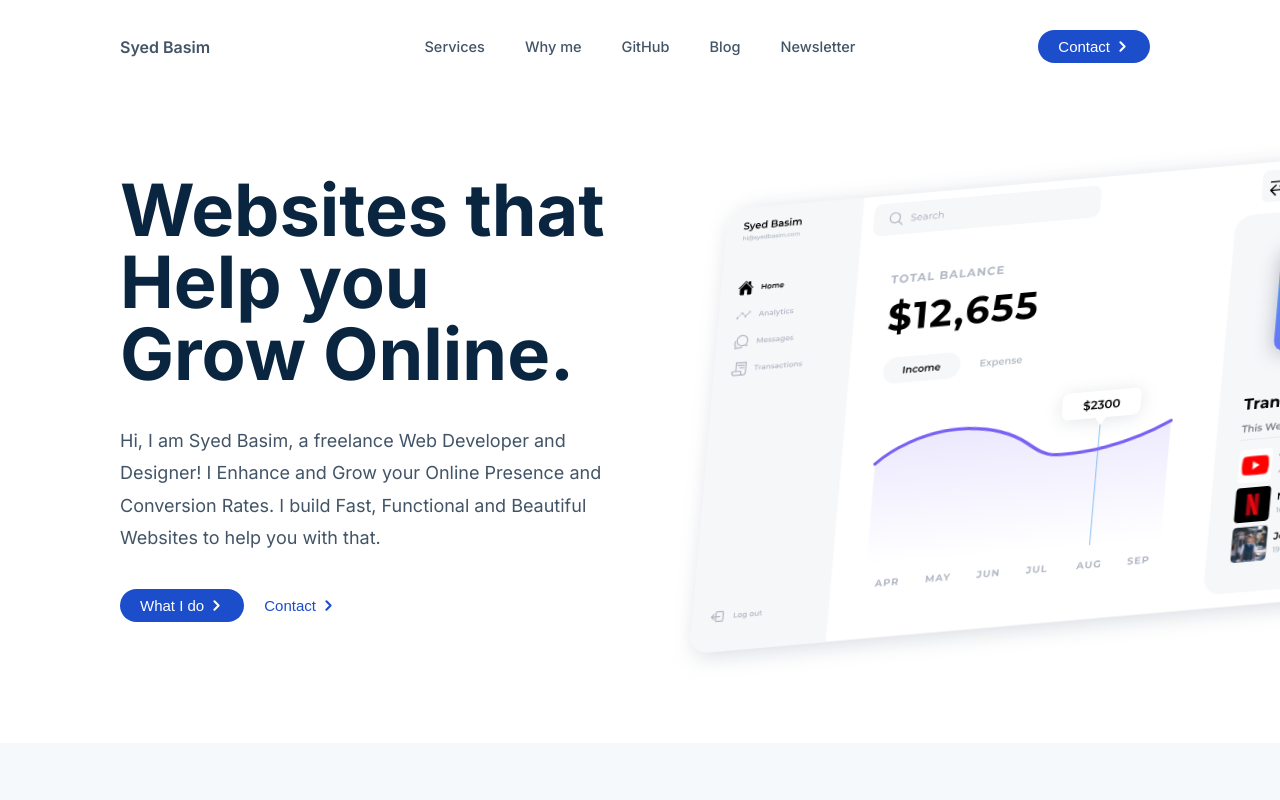
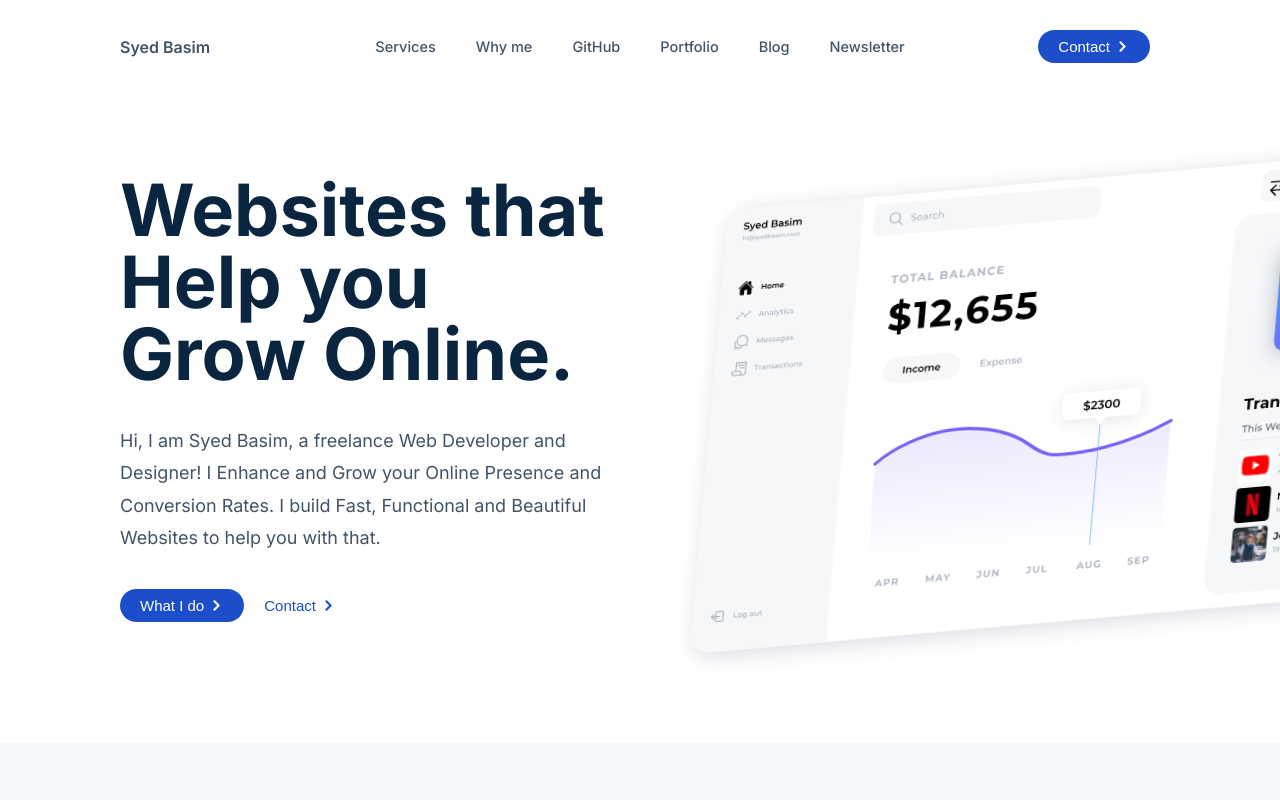
Before and after one commit to thesyedbasim/personal-website-v1, a Next.js app: page / in a window 1280 px wide. Shown: the top 800 px of the page. Built offline with nearby package versions, Linux system fonts and the light colour scheme.

Commit message:
add fueler portfolio link in navbar

```diff
--- a/components/nav/Navigation.tsx
+++ b/components/nav/Navigation.tsx
@@ -23,7 +23,7 @@ const Navigation = () => {
 
 	useEffect(() => {
 		if (process.browser) {
-			if (window.innerWidth > 850) {
+			if (window.innerWidth > 1000) {
 				setNavSize('large');
 			} else {
 				setNavSize('small');
--- a/components/nav/NavigationBar.tsx
+++ b/components/nav/NavigationBar.tsx
@@ -100,6 +100,10 @@ const NavigationBar = ({ variant, navVisibility, navToggle }) => {
 			link: { type: 'external', url: 'https://github.com/thesyedbasim' }
 		},
 		{
+			text: 'Portfolio',
+			link: { type: 'external', url: 'https://fueler.io/syedbasim' }
+		},
+		{
 			text: 'Blog',
 			link: { type: 'external', url: 'https://blog.syedbasim.com' }
 		},
--- a/styles/Navigation.module.scss
+++ b/styles/Navigation.module.scss
@@ -14,7 +14,7 @@
 	display: grid;
 	justify-content: center;
 	align-items: center;
-	grid-template-columns: 1fr repeat(5, max-content) 1fr;
+	grid-template-columns: 1fr repeat(6, max-content) 1fr;
 	column-gap: 4rem;
 
 	.nav-logo {
```
